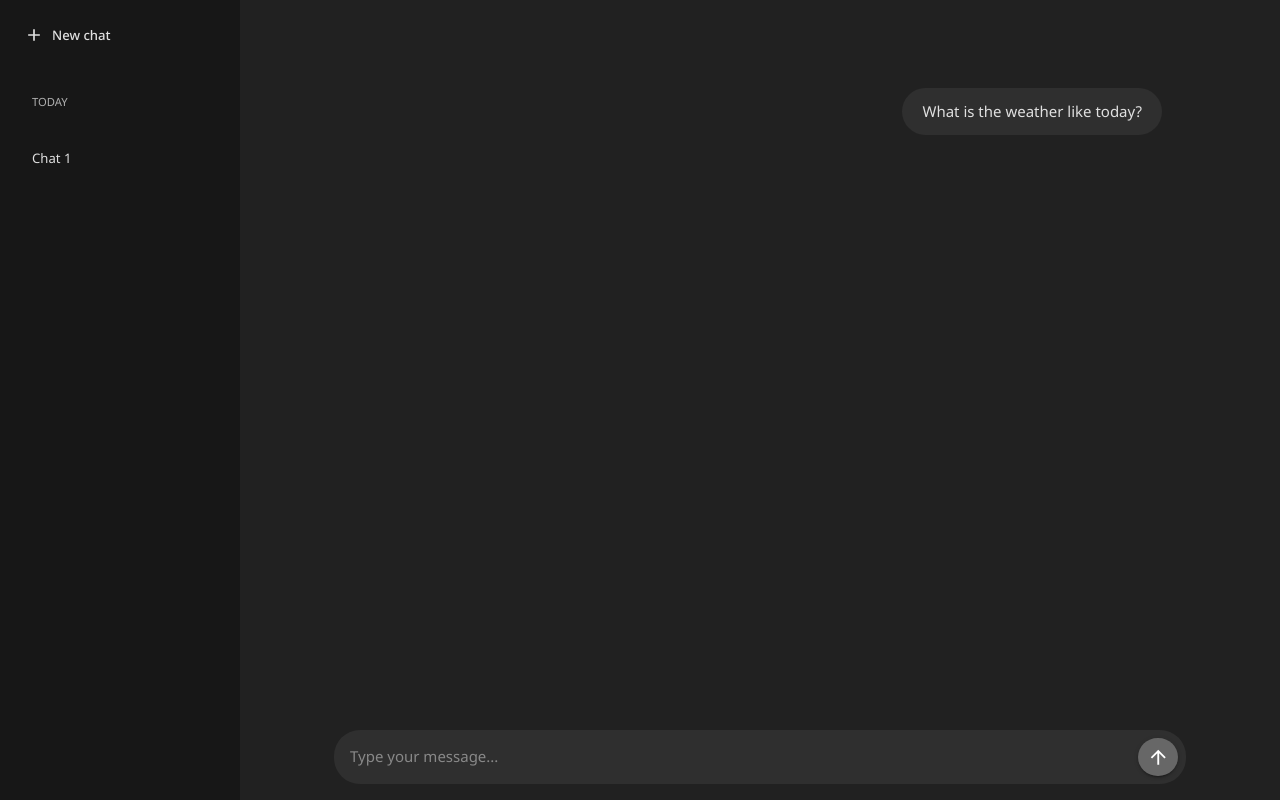
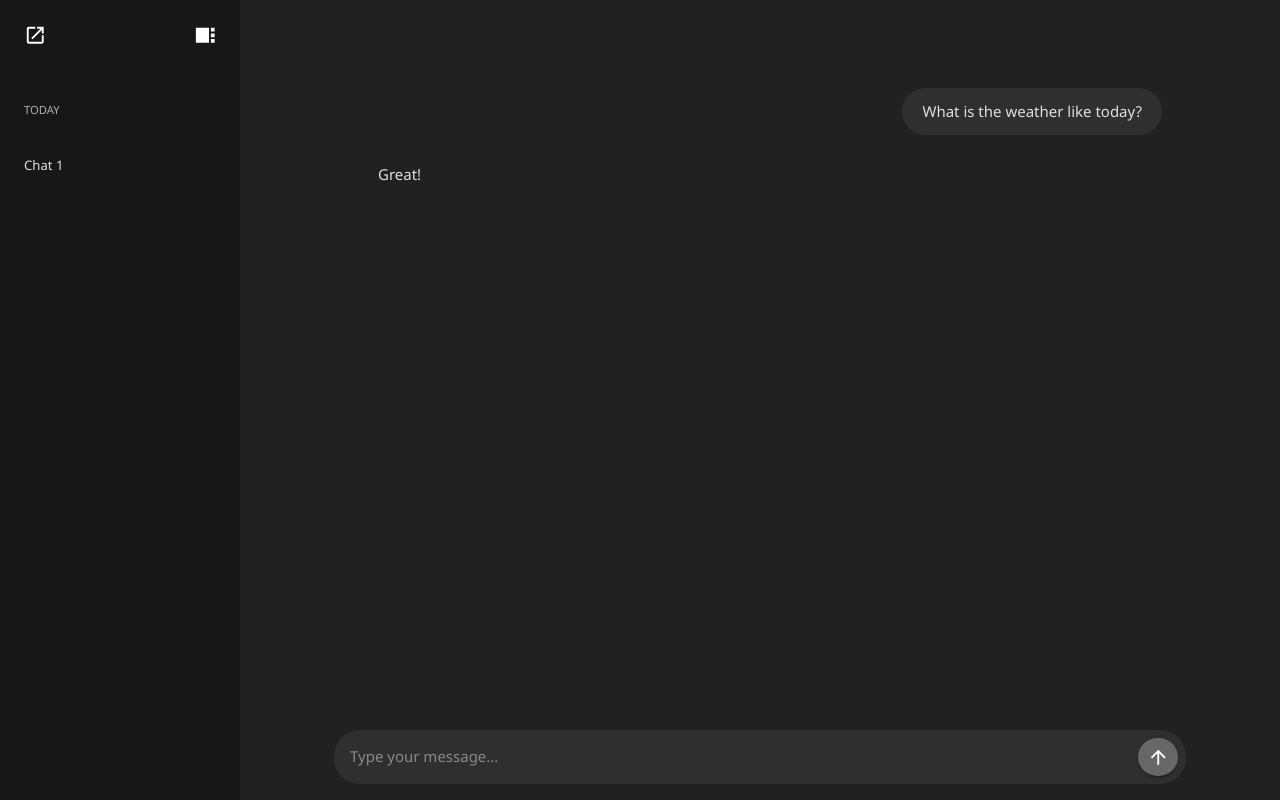
Before and after one commit to GiovanniFerrara/chatgpt-clone, a React (Vite) app: page /dashboard in a window 1280 px wide. Built offline with nearby package versions, Linux system fonts and the light colour scheme.

Commit message:
add new icons

```diff
--- a/src/config/theme.config.ts
+++ b/src/config/theme.config.ts
@@ -97,6 +97,9 @@ const darkTheme = createTheme({
       primary: '#E0E0E0',
       secondary: '#B0B0B0',
     },
+    success: {
+      main: '#B4B4B4',
+    },
     divider: grey[700],
   },
 });
--- a/src/pages/dashboard/dashboard.page.tsx
+++ b/src/pages/dashboard/dashboard.page.tsx
@@ -17,7 +17,9 @@ import MenuIcon from "@mui/icons-material/Menu";
 import ArrowUp from "@mui/icons-material/ArrowUpward";
 import { styled, useTheme, Theme } from "@mui/material";
 import useMediaQuery from "@mui/material/useMediaQuery";
-import AddIcon from "@mui/icons-material/Add";
+import CloseIcon from "@mui/icons-material/Close";
+import ChatBubbleOutlineIcon from "@mui/icons-material/ChatBubbleOutline";
+import { OpenInNew, ViewSidebar } from "@mui/icons-material";
 
 const drawerWidth = 240;
 interface Message {
@@ -65,7 +67,7 @@ const InputArea = styled("div")(({ theme }: { theme: Theme }) => ({
   alignItems: "center",
   borderRadius: "26px",
   backgroundColor: theme.palette.primary.light,
-  marginBottom: theme.spacing(2),
+  margin: "auto",
 }));
 
 const MessageInput = styled(InputBase)(({ theme }: { theme: Theme }) => ({
@@ -112,6 +114,7 @@ const Dashboard: React.FC = () => {
   const [mobileOpen, setMobileOpen] = useState(false);
   const [messages, setMessages] = useState<Message[]>([
     { id: 1, sender: "user", text: "What is the weather like today?" },
+    { id: 2, sender: "bot", text: "Great!" },
   ]);
   const [messageText, setMessageText] = useState("");
 
@@ -143,24 +146,18 @@ const Dashboard: React.FC = () => {
     }
   };
 
-  const NewChatButton = styled(Button)(({ theme }) => ({
-    width: "90%",
-    margin: theme.spacing(1, "auto"),
+  const NewChatBox = styled(Box)(({ theme }) => ({
+    width: "100%",
     display: "flex",
-    marginTop: theme.spacing(2),
-    justifyContent: "flex-start",
-    padding: theme.spacing(1, 2),
+    justifyContent: "space-between",
     color: theme.palette.text.primary,
-    "&:hover": {
-      backgroundColor: theme.palette.action.hover,
-    },
   }));
 
   const Thread = styled(ListItem)(({ theme }) => ({
     margin: theme.spacing(1, "auto"),
     display: "flex",
     justifyContent: "flex-start",
-    padding: theme.spacing(1, 2),
+    padding: theme.spacing(1),
     color: theme.palette.text.primary,
   }));
 
@@ -181,9 +178,37 @@ const Dashboard: React.FC = () => {
     marginRight: theme.spacing(1),
   }));
 
+  // const IconButton = styled(IconButton)(({ theme }) => ({
+  //   color: theme.palette.text.secondary,
+  // }));
+
   const drawerContent = (
     <Box>
-      <NewChatButton startIcon={<AddIcon />}>New chat</NewChatButton>
+      {isMobile && (
+        <IconButton
+          onClick={handleDrawerToggle}
+          sx={{ position: "absolute", right: 8, top: 8 }}
+        >
+          <CloseIcon />
+        </IconButton>
+      )}
+      <Box
+        sx={{
+          display: "flex",
+          alignItems: "center",
+          justifyContent: "space-between",
+          padding: 2,
+        }}
+      >
+        <NewChatBox>
+          <IconButton>
+            <OpenInNew />
+          </IconButton>
+          <IconButton onClick={handleDrawerToggle}>
+            <ViewSidebar />
+          </IconButton>
+        </NewChatBox>
+      </Box>
       <List>
         <Thread>
           <Typography
@@ -209,17 +234,32 @@ const Dashboard: React.FC = () => {
           <Toolbar>
             <IconButton
               color="inherit"
-              aria-label="open navigation drawer"
+              aria-label="toggle navigation drawer"
               edge="start"
               onClick={handleDrawerToggle}
               sx={{ mr: 2 }}
             >
-              <MenuIcon />
+              {mobileOpen ? <CloseIcon /> : <MenuIcon />}
             </IconButton>
 
-            <Typography variant="h6" noWrap component="div">
+            <Typography
+              variant="h6"
+              noWrap
+              component="div"
+              sx={{ flexGrow: 1 }}
+            >
               Chat PTG
             </Typography>
+
+            <IconButton
+              color="inherit"
+              aria-label="start new chat"
+              edge="end"
+              //TODO add new chat
+              onClick={() => {}}
+            >
+              <ChatBubbleOutlineIcon />
+            </IconButton>
           </Toolbar>
         </AppBarStyled>
       )}
@@ -248,12 +288,10 @@ const Dashboard: React.FC = () => {
         </Drawer>
       )}
 
-      {/* Main Content */}
       <Main>
         <HeaderSpacer />
         <ScrollableArea>
           <Container maxWidth="md">
-            {/* Messages */}
             <MessagesContainer>
               {messages.map((message) => (
                 <MessageContainer
@@ -268,7 +306,7 @@ const Dashboard: React.FC = () => {
             </MessagesContainer>
           </Container>
         </ScrollableArea>
-        <Container maxWidth="md">
+        <Container sx={{ marginBottom: 2 }} maxWidth="md">
           <InputArea>
             <MessageInput
               placeholder="Type your message..."
@@ -292,4 +330,5 @@ const Dashboard: React.FC = () => {
     </Box>
   );
 };
+
 export default Dashboard;
```
